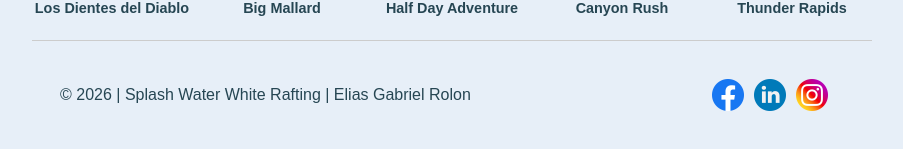
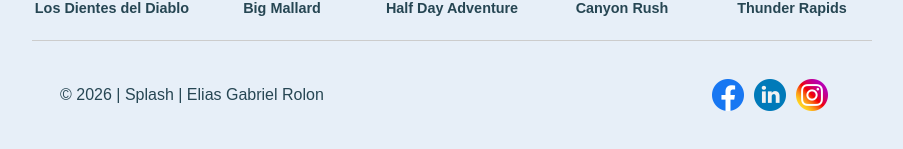
Before and after one commit to eliasgrolon/wdd130, a plain HTML site: page wwr/about.html in a window 1280 px wide. Shown: the part 1161-1310 px from the top of the page, without its empty margins (188-1091 px from the left). Drawn offline with Linux system fonts and the light colour scheme.

Commit message:
Week 4 -  fixes

```diff
--- a/wwr/about.html
+++ b/wwr/about.html
@@ -4,7 +4,7 @@
 <head>
     <meta charset="UTF-8">
     <meta name="viewport" content="width=device-width, initial-scale=1.0">
-    <title>About Us - Splash Water White Rafting</title>
+    <title>About Us</title>
     <meta name="description" content="Splash White Water Rafting Company About Us page, detailing our mission, history, and exciting expeditions.">
     <meta name="author" content="Elias Gabriel Rolon">
     <link rel="stylesheet" href="styles/rafting.css">
@@ -66,7 +66,7 @@
     </main>
 
     <footer>
-        <p>&copy; 2026 | Splash Water White Rafting | Elias Gabriel Rolon</p>
+        <p>&copy; 2026 | Splash | Elias Gabriel Rolon</p>
 
         <nav class="socialmedia">
             <a href="https://facebook.com" target="_blank" rel="noopener"><img src="images/facebook.png" alt="Facebook"></a>
```
Also changed, not shown: wwr/images/adventure2.jpg.
